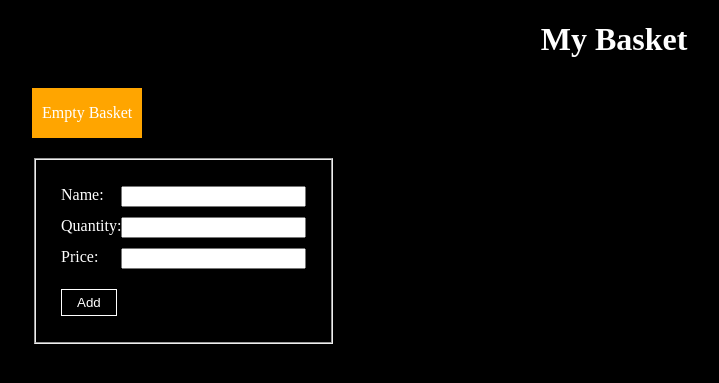
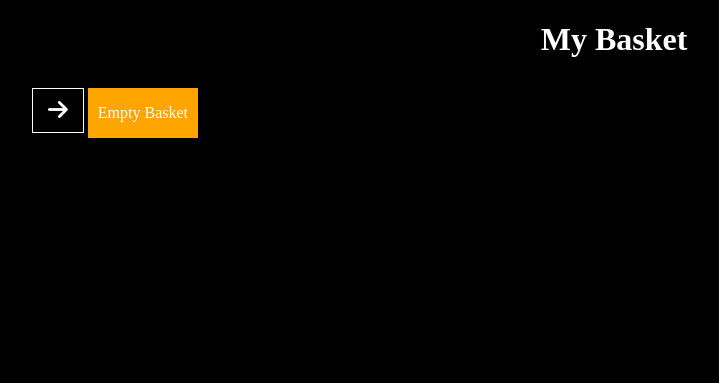
Before and after one commit to YaKem/my-basket, a PHP site: page / in a window 1280 px wide. Shown: the top 383 px of the page, without its empty margins (26-745 px from the left). Run offline with PHP 8.4, Linux system fonts and the light colour scheme; some libraries are stand-ins or nearby versions.

Commit message:
Add button toggle to display/hide form with arrow icon

```diff
--- a/css/style.css
+++ b/css/style.css
@@ -2,12 +2,21 @@ body {
     background-color: black;
     color: white;
 }
-.container {
+#container {
     margin-top: 30px;
     margin-left: 50px;
 }
 h1 {
     text-align: center;
+}
+#btn {
+    background-color: black;
+    border: 1px solid white;
+    padding: 10px 15px;
+}
+#btn .fa {
+    color:white;
+    font-size: 1.7em;
 }
 #msg {
     background-color: orange;
@@ -69,3 +78,6 @@ input[type="submit"] {
     background-color: black;
     color: white;
 }
+.hide {
+    display: none;
+}
--- a/index.php
+++ b/index.php
@@ -43,7 +43,8 @@
 </head>
 <body>
     <h1>My Basket</h1>
-    <div class="container">
+    <div id="container">
+        <button id="btn"><i class="fa fa-arrow-right"></i></button>
         <?php if(!empty($_SESSION['basket'])): ?>
             <table>
                 <thead>
@@ -85,6 +86,7 @@
                 <p>Empty Basket</p>
             </div>
         <?php endif ?>
+        <div id="form-container" class="hide">
             <form action="index.php" method="post">
                 <fieldset>
                     <ul>
@@ -108,5 +110,7 @@
                 </fieldset>
             </form>
         </div>
+    </div>
+    <script src="./js/main.js"></script>
 </body>
 </html>
--- /dev/null
+++ b/js/main.js
@@ -0,0 +1,12 @@
+'use strict';
+
+const btn = document.getElementById('btn');
+const frm = document.getElementById('form-container');
+
+btn.addEventListener('click', () => {
+    frm.classList.toggle('hide');
+
+    const icon = document.querySelector('#btn i');
+    icon.classList.toggle('fa-arrow-down');
+    icon.classList.toggle('fa-arrow-right');
+});
```
Lines whose indentation alone changed are shown as unchanged.
